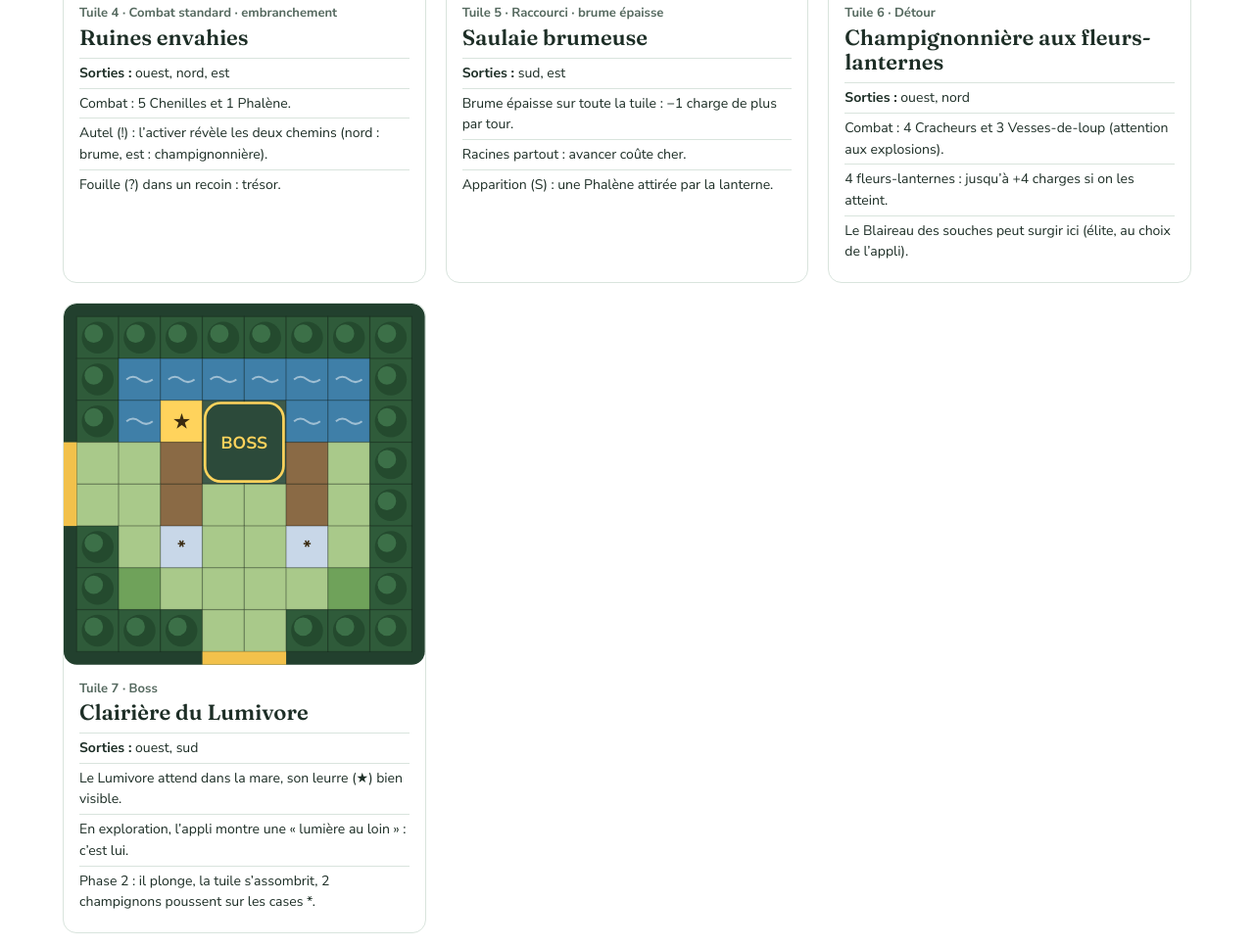
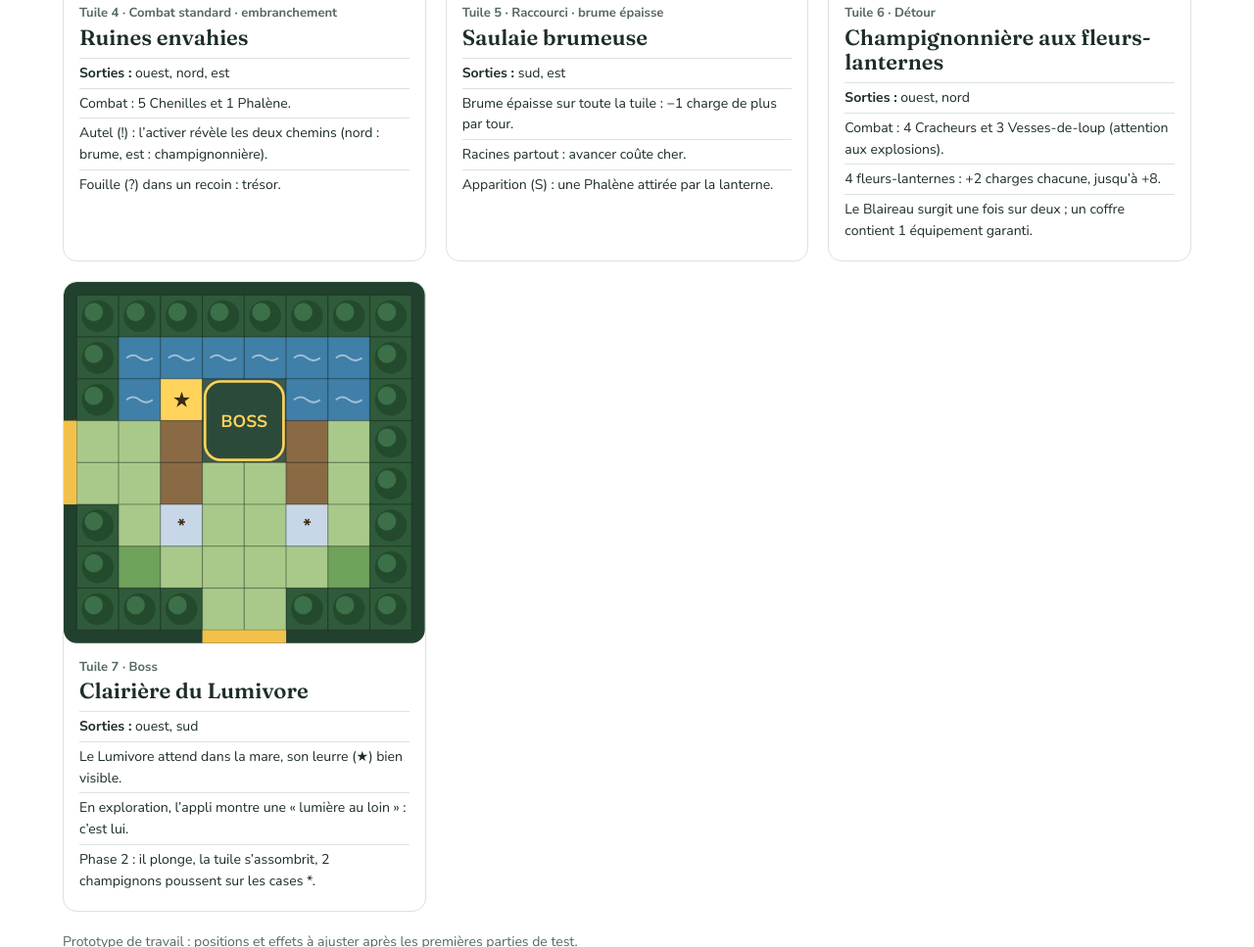
Before and after one commit to poundawan/PoundaGame, a plain HTML site: page docs/tuiles/mission1.html in a window 1280 px wide. Shown: the part 1872-2839 px from the top of the page at 98% size. Drawn offline with Linux system fonts and the light colour scheme.

Commit message:
Tuiles mission 1 : textes du détour mis à jour
Co-Authored-By: Claude Opus 5.5 <noreply@anthropic.com>
Claude-Session: https://claude.ai/code/session_01XjebHpSW85ngC6w9xtgoLP

```diff
--- a/docs/tuiles/mission1.html
+++ b/docs/tuiles/mission1.html
@@ -96,7 +96,7 @@ const tiles = [
    f:['Brume épaisse sur toute la tuile : −1 charge de plus par tour.','Racines partout : avancer coûte cher.','Apparition (S) : une Phalène attirée par la lanterne.']},
   {id:'t6', n:6, name:'Champignonnière aux fleurs-lanternes', role:'Détour', exits:'ON', brume:false,
    g:['TTT..TTT','T.K..L.T','T.V.K..T','..L..V.T','...K..LT','T.V..K.T','TL....PT','TTTTTTTT'],
-   f:['Combat : 4 Cracheurs et 3 Vesses-de-loup (attention aux explosions).','4 fleurs-lanternes : jusqu’à +4 charges si on les atteint.','Le Blaireau des souches peut surgir ici (élite, au choix de l’appli).']},
+   f:['Combat : 4 Cracheurs et 3 Vesses-de-loup (attention aux explosions).','4 fleurs-lanternes : +2 charges chacune, jusqu’à +8.','Le Blaireau surgit une fois sur deux ; un coffre contient 1 équipement garanti.']},
   {id:'t7', n:7, name:'Clairière du Lumivore', role:'Boss', exits:'OS', brume:false,
    g:['TTTTTTTT','TOOOOOOT','TOGZZOOT','..DZZD.T','..D..D.T','T.*..*.T','TF....FT','TTT..TTT'],
    f:['Le Lumivore attend dans la mare, son leurre (★) bien visible.','En exploration, l’appli montre une « lumière au loin » : c’est lui.','Phase 2 : il plonge, la tuile s’assombrit, 2 champignons poussent sur les cases *.']}
```
